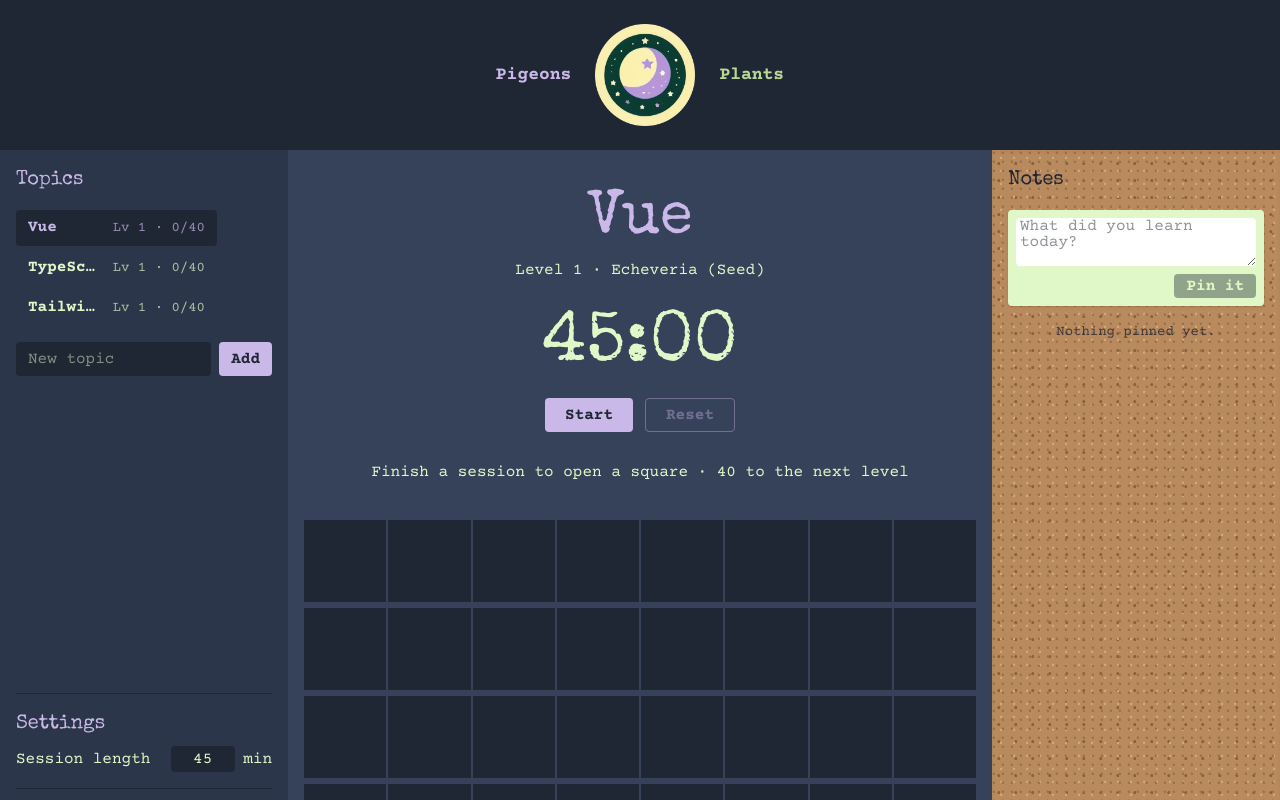
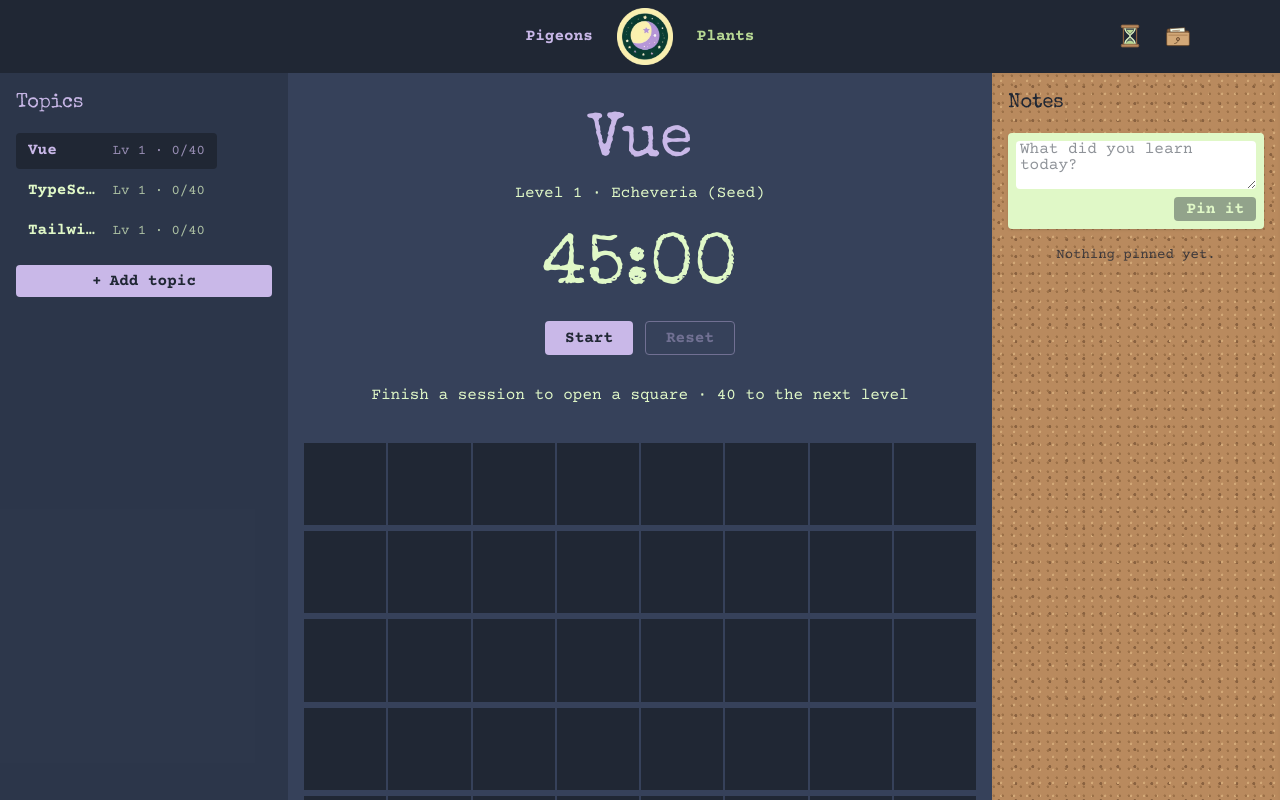
Before and after one commit to VeiveHata/pigeons-world, a Vue app: page /pigeons in a window 1280 px wide. Shown: the top 800 px of the page. Built offline with nearby package versions, Linux system fonts and the light colour scheme.

Commit message:
add topic dialog

```diff
--- /dev/null
+++ b/src/components/AppDialog.vue
@@ -0,0 +1,42 @@
+<script setup lang="ts">
+import { ref } from "vue";
+
+defineProps<{
+  title: string;
+}>();
+
+const dialog = ref<HTMLDialogElement>();
+
+defineExpose({
+  open: () => dialog.value?.showModal(),
+  close: () => dialog.value?.close(),
+});
+
+// Clicking the dimmed backdrop (outside the panel) closes the dialog.
+function onClick(event: MouseEvent) {
+  if (event.target === dialog.value) dialog.value?.close();
+}
+</script>
+
+<template>
+  <dialog
+    ref="dialog"
+    class="w-[min(26rem,calc(100vw-2rem))] rounded-lg bg-slate p-0 text-green-pale shadow-2xl backdrop:bg-navy/70"
+    @click="onClick"
+  >
+    <div class="flex flex-col gap-4 p-5">
+      <header class="flex items-center justify-between gap-4">
+        <h2 class="text-2xl text-lilac">{{ title }}</h2>
+        <button
+          type="button"
+          class="grid h-8 w-8 place-items-center rounded-full text-xl hover:bg-navy"
+          aria-label="Close"
+          @click="dialog?.close()"
+        >
+          ×
+        </button>
+      </header>
+      <slot />
+    </div>
+  </dialog>
+</template>
--- a/src/components/AppHeader.vue
+++ b/src/components/AppHeader.vue
@@ -1,26 +1,171 @@
 <script setup lang="ts">
+import { ref } from "vue";
 import { COMPANY_NAME } from "@/constants/common";
 import logo from "@/media/logo.png";
+import { useTracker } from "@/tracker/useTracker";
+import BackupSettings from "./backup/BackupSettings.vue";
+import AppDialog from "./AppDialog.vue";
 import HeaderLink from "./HeaderLink.vue";
+import SessionSettings from "./tracker/SessionSettings.vue";
+
+const { settings, backupOverdue } = useTracker();
+
+const timerDialog = ref<InstanceType<typeof AppDialog>>();
+const fileDialog = ref<InstanceType<typeof AppDialog>>();
 </script>
 
 <template>
   <header class="bg-navy">
-    <nav
-      class="mx-auto flex items-center justify-center p-6 lg:px-8"
-      aria-label="Global"
+    <div
+      class="mx-auto flex max-w-6xl items-center justify-between gap-2 px-4 py-2"
     >
+      <!-- Same width as the tools on the right, so the nav stays centred -->
+      <span class="hidden w-[5.75rem] sm:block" aria-hidden="true"></span>
+
+      <nav class="flex items-center gap-4 sm:gap-6" aria-label="Global">
         <HeaderLink to="/pigeons" class="text-lilac">Pigeons</HeaderLink>
-      <RouterLink to="/" class="pl-6 pr-6">
+        <RouterLink to="/">
           <span class="sr-only">{{ COMPANY_NAME }}</span>
           <img
             :src="logo"
-          width="100"
-          height="100"
+            width="56"
+            height="56"
             :alt="`${COMPANY_NAME} logo`"
           />
         </RouterLink>
         <HeaderLink to="/plants" class="text-green-light">Plants</HeaderLink>
       </nav>
+
+      <div class="flex w-[5.75rem] items-center justify-end gap-1">
+        <button
+          type="button"
+          class="grid h-11 w-11 place-items-center rounded-full text-green-pale hover:bg-slate focus-visible:outline focus-visible:outline-2 focus-visible:outline-lilac"
+          :aria-label="`Session length: ${settings.sessionMinutes} minutes. Change it`"
+          :title="`Session length: ${settings.sessionMinutes} min`"
+          @click="timerDialog?.open()"
+        >
+          <!-- Hourglass: wooden caps and posts, glass, sand running down -->
+          <svg viewBox="0 0 32 32" class="h-7 w-7" aria-hidden="true">
+            <path
+              d="M10 6.5c0 6 6 7 6 9.5s-6 3.5-6 9.5h12c0-6-6-7-6-9.5s6-3.5 6-9.5z"
+              fill="#E0F8C7"
+              fill-opacity="0.25"
+              stroke="#E0F8C7"
+              stroke-width="1.3"
+              stroke-linejoin="round"
+            />
+            <path d="M11.8 9h8.4L16 13.6z" fill="#B7D894" />
+            <path
+              d="M16 15.5v6"
+              stroke="#B7D894"
+              stroke-width="1"
+              stroke-dasharray="0.8 1.4"
+            />
+            <path
+              d="M11 25.2c.8-2.6 2.9-3.7 5-3.7s4.2 1.1 5 3.7z"
+              fill="#B7D894"
+            />
+            <path
+              d="M8.5 6.5V25.5M23.5 6.5V25.5"
+              stroke="#8a6240"
+              stroke-width="1.4"
+            />
+            <rect
+              x="6"
+              y="3.5"
+              width="20"
+              height="3"
+              rx="1"
+              fill="#b98a5e"
+              stroke="#8a6240"
+            />
+            <rect
+              x="6"
+              y="25.5"
+              width="20"
+              height="3"
+              rx="1"
+              fill="#b98a5e"
+              stroke="#8a6240"
+            />
+          </svg>
+        </button>
+
+        <button
+          type="button"
+          class="relative grid h-11 w-11 place-items-center rounded-full text-green-pale hover:bg-slate focus-visible:outline focus-visible:outline-2 focus-visible:outline-lilac"
+          :aria-label="
+            backupOverdue
+              ? 'Progress file: a new backup is due. Download or load it'
+              : 'Progress file: download or load it'
+          "
+          :title="backupOverdue ? 'Time to download a backup' : 'Progress file'"
+          @click="fileDialog?.open()"
+        >
+          <!-- Old kraft file folder: tab, a paper peeking out, string-and-button tie -->
+          <svg viewBox="0 0 32 32" class="h-7 w-7" aria-hidden="true">
+            <path
+              d="M3.5 9.5a1.5 1.5 0 0 1 1.5-1.5h7l2 2.2h13a1.5 1.5 0 0 1 1.5 1.5V12H3.5z"
+              fill="#9c7148"
+              stroke="#5f4329"
+              stroke-width="1"
+              stroke-linejoin="round"
+            />
+            <rect
+              x="7"
+              y="7"
+              width="17"
+              height="9"
+              rx="0.5"
+              fill="#F4FCEC"
+              stroke="#5f4329"
+              stroke-width="0.8"
+              transform="rotate(-4 15.5 11.5)"
+            />
+            <path
+              d="M9.5 9.6h9M9.6 11.6h7"
+              stroke="#8a6240"
+              stroke-width="0.7"
+              transform="rotate(-4 15.5 11.5)"
+            />
+            <path
+              d="M3 13a1.5 1.5 0 0 1 1.5-1.5h23A1.5 1.5 0 0 1 29 13v12.5a1.5 1.5 0 0 1-1.5 1.5h-23A1.5 1.5 0 0 1 3 25.5z"
+              fill="#d2a877"
+              stroke="#5f4329"
+              stroke-width="1"
+            />
+            <path d="M5 15h22" stroke="#9c7148" stroke-width="0.8" />
+            <circle
+              cx="16"
+              cy="19.5"
+              r="1.8"
+              fill="#b98a5e"
+              stroke="#5f4329"
+              stroke-width="0.9"
+            />
+            <path
+              d="M16 21.3c0 2-1.8 3-3.8 3.3"
+              fill="none"
+              stroke="#5f4329"
+              stroke-width="0.9"
+              stroke-linecap="round"
+            />
+          </svg>
+          <!-- Reminder: a new backup is due -->
+          <span
+            v-if="backupOverdue"
+            class="absolute right-1.5 top-2 h-2.5 w-2.5 rounded-full bg-lilac ring-2 ring-navy"
+            aria-hidden="true"
+          ></span>
+        </button>
+      </div>
+    </div>
+
+    <AppDialog ref="timerDialog" title="Session length">
+      <SessionSettings />
+    </AppDialog>
+    <AppDialog ref="fileDialog" title="Progress file">
+      <BackupSettings />
+    </AppDialog>
   </header>
 </template>
--- a/src/components/HeaderLink.vue
+++ b/src/components/HeaderLink.vue
@@ -5,7 +5,7 @@
 </script>
 
 <template>
-  <RouterLink :to="to" class="text-lg font-bold leading-6">
+  <RouterLink :to="to" class="text-base font-bold leading-6">
     <slot />
   </RouterLink>
 </template>
--- a/src/components/backup/BackupSettings.vue
+++ b/src/components/backup/BackupSettings.vue
@@ -20,8 +20,7 @@
 </script>
 
 <template>
-  <section class="flex flex-col gap-2 border-t border-navy pt-4">
-    <h2 class="text-xl text-lilac">Backup</h2>
+  <section class="flex flex-col gap-3">
     <p class="text-sm">
       Your progress lives only in this browser. Last backup:
       <strong :class="{ 'text-lilac': backupOverdue }"
--- /dev/null
+++ b/src/components/tracker/NewTopicDialog.vue
@@ -0,0 +1,70 @@
+<script setup lang="ts">
+import { nextTick, ref } from "vue";
+import AppDialog from "@/components/AppDialog.vue";
+import { type PlantId } from "@/plants/plants";
+import { useTracker } from "@/tracker/useTracker";
+import PlantPicker from "./PlantPicker.vue";
+
+const { addTopic } = useTracker();
+
+const dialog = ref<InstanceType<typeof AppDialog>>();
+const titleInput = ref<HTMLInputElement>();
+
+const title = ref("");
+const plant = ref<PlantId>("echeveria");
+
+// Starts fresh every time it opens, with the cursor in the title field.
+async function open() {
+  title.value = "";
+  plant.value = "echeveria";
+  dialog.value?.open();
+  await nextTick();
+  titleInput.value?.focus();
+}
+
+function create() {
+  if (!title.value.trim()) return;
+  // Adds the topic and selects it.
+  addTopic(title.value, plant.value);
+  dialog.value?.close();
+}
+
+defineExpose({ open });
+</script>
+
+<template>
+  <AppDialog ref="dialog" title="New topic">
+    <form class="flex flex-col gap-5" @submit.prevent="create">
+      <label class="flex flex-col gap-1">
+        <span class="text-sm">What will you study?</span>
+        <input
+          ref="titleInput"
+          v-model="title"
+          type="text"
+          maxlength="200"
+          placeholder="e.g. Spanish, Piano, Vue"
+          class="rounded bg-navy px-3 py-2 text-green-pale placeholder:text-green-pale/50 focus:outline focus:outline-2 focus:outline-lilac"
+        />
+      </label>
+
+      <PlantPicker v-model="plant" />
+
+      <div class="flex justify-end gap-3">
+        <button
+          type="button"
+          class="rounded border border-lilac px-4 py-2 font-bold text-lilac hover:bg-navy"
+          @click="dialog?.close()"
+        >
+          Cancel
+        </button>
+        <button
+          type="submit"
+          class="rounded bg-lilac px-4 py-2 font-bold text-navy hover:bg-green-pale disabled:opacity-40"
+          :disabled="!title.trim()"
+        >
+          Create
+        </button>
+      </div>
+    </form>
+  </AppDialog>
+</template>
--- a/src/components/tracker/PlantPicker.vue
+++ b/src/components/tracker/PlantPicker.vue
@@ -7,11 +7,11 @@
 <template>
   <fieldset>
     <legend class="mb-2 text-sm">Choose a plant to grow</legend>
-    <div class="grid grid-cols-4 gap-1">
+    <div class="grid grid-cols-4 gap-2">
       <label
         v-for="plant in PLANTS"
         :key="plant.id"
-        class="flex cursor-pointer flex-col items-center rounded p-1 text-center text-xs leading-tight has-[:focus-visible]:outline has-[:focus-visible]:outline-2 has-[:focus-visible]:outline-lilac"
+        class="flex cursor-pointer flex-col items-center gap-1 rounded p-2 text-center text-xs leading-tight has-[:focus-visible]:outline has-[:focus-visible]:outline-2 has-[:focus-visible]:outline-lilac"
         :class="
           model === plant.id
             ? 'bg-navy text-lilac'
@@ -26,7 +26,7 @@
           class="sr-only"
         />
         <!-- Shown at its mature stage so the choice is easy to recognise. -->
-        <img :src="plantImage(plant.id, 4)" alt="" class="h-12 w-9" />
+        <img :src="plantImage(plant.id, 4)" alt="" class="h-16 w-12" />
         {{ plant.name }}
       </label>
     </div>
--- a/src/components/tracker/SessionSettings.vue
+++ b/src/components/tracker/SessionSettings.vue
@@ -18,8 +18,7 @@
 </script>
 
 <template>
-  <section class="flex flex-col gap-2 border-t border-navy pt-4">
-    <h2 class="text-xl text-lilac">Settings</h2>
+  <section class="flex flex-col gap-3">
     <label class="flex items-center justify-between gap-2">
       Session length
       <span class="flex items-center gap-2">
@@ -34,6 +33,11 @@
         min
       </span>
     </label>
+    <p class="text-sm opacity-80">
+      Between {{ MIN_SESSION_MINUTES }} and {{ MAX_SESSION_MINUTES }} minutes.
+      Timers that haven't started switch right away; a running or paused one
+      finishes with its current length.
+    </p>
     <p v-if="DEV_SESSION_MINUTES" class="text-xs text-lilac">
       Dev override from the URL: {{ DEV_SESSION_MINUTES }} min
     </p>
--- a/src/components/tracker/TopicList.vue
+++ b/src/components/tracker/TopicList.vue
@@ -1,23 +1,12 @@
 <script setup lang="ts">
 import { nextTick, ref } from "vue";
-import { type PlantId } from "@/plants/plants";
 import { pictureById } from "@/pictures/pictures";
 import { levelOf, useTracker, type Topic } from "@/tracker/useTracker";
-import PlantPicker from "./PlantPicker.vue";
-import SessionSettings from "./SessionSettings.vue";
-import BackupSettings from "@/components/backup/BackupSettings.vue";
+import NewTopicDialog from "./NewTopicDialog.vue";
 
-const { topics, selected, select, addTopic, renameTopic, removeTopic } =
-  useTracker();
+const { topics, selected, select, renameTopic, removeTopic } = useTracker();
 
-const newTitle = ref("");
-const newPlant = ref<PlantId>("echeveria");
-
-function submit() {
-  if (!newTitle.value.trim()) return;
-  addTopic(newTitle.value, newPlant.value);
-  newTitle.value = "";
-}
+const newTopicDialog = ref<InstanceType<typeof NewTopicDialog>>();
 
 function confirmRemove(id: string, title: string) {
   if (confirm(`Delete "${title}" and its plant?`)) removeTopic(id);
@@ -110,28 +99,14 @@
       </li>
     </ul>
 
-    <form class="flex flex-col gap-3" @submit.prevent="submit">
-      <div class="flex gap-2">
-        <input
-          v-model="newTitle"
-          type="text"
-          placeholder="New topic"
-          aria-label="New topic"
-          class="min-w-0 flex-1 rounded bg-navy px-3 py-2 text-green-pale placeholder:text-green-pale/50 focus:outline focus:outline-2 focus:outline-lilac"
-        />
-        <button
-          type="submit"
-          class="rounded bg-lilac px-3 py-2 font-bold text-navy hover:bg-green-pale"
-        >
-          Add
-        </button>
-      </div>
-      <PlantPicker v-if="newTitle.trim()" v-model="newPlant" />
-    </form>
+    <button
+      type="button"
+      class="flex items-center justify-center gap-2 rounded bg-lilac px-3 py-2 font-bold text-navy hover:bg-green-pale"
+      @click="newTopicDialog?.open()"
+    >
+      <span aria-hidden="true">+</span> Add topic
+    </button>
 
-    <div class="mt-auto flex flex-col gap-4">
-      <SessionSettings />
-      <BackupSettings />
-    </div>
+    <NewTopicDialog ref="newTopicDialog" />
   </aside>
 </template>
```
Also changed, not shown: 1 other file (tests, documents, lock files or other folders). Lines whose indentation alone changed are shown as unchanged.
